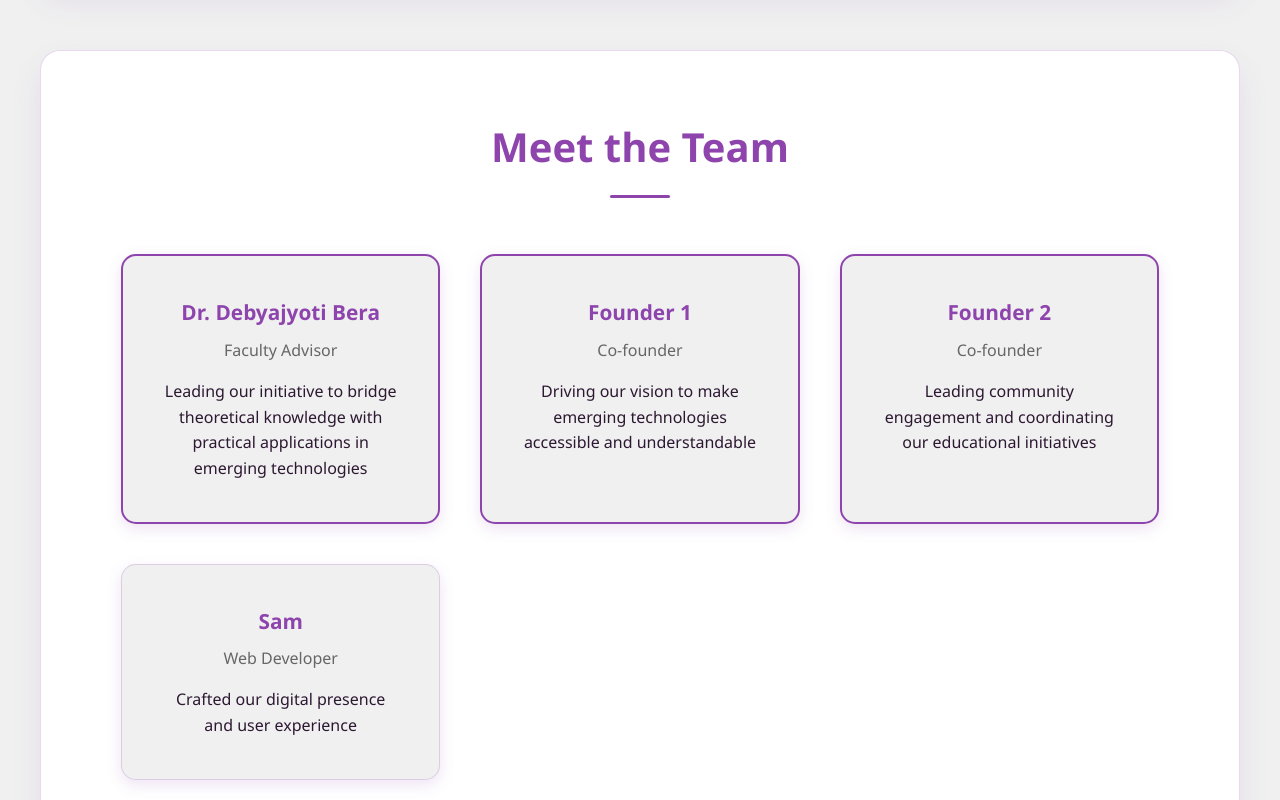
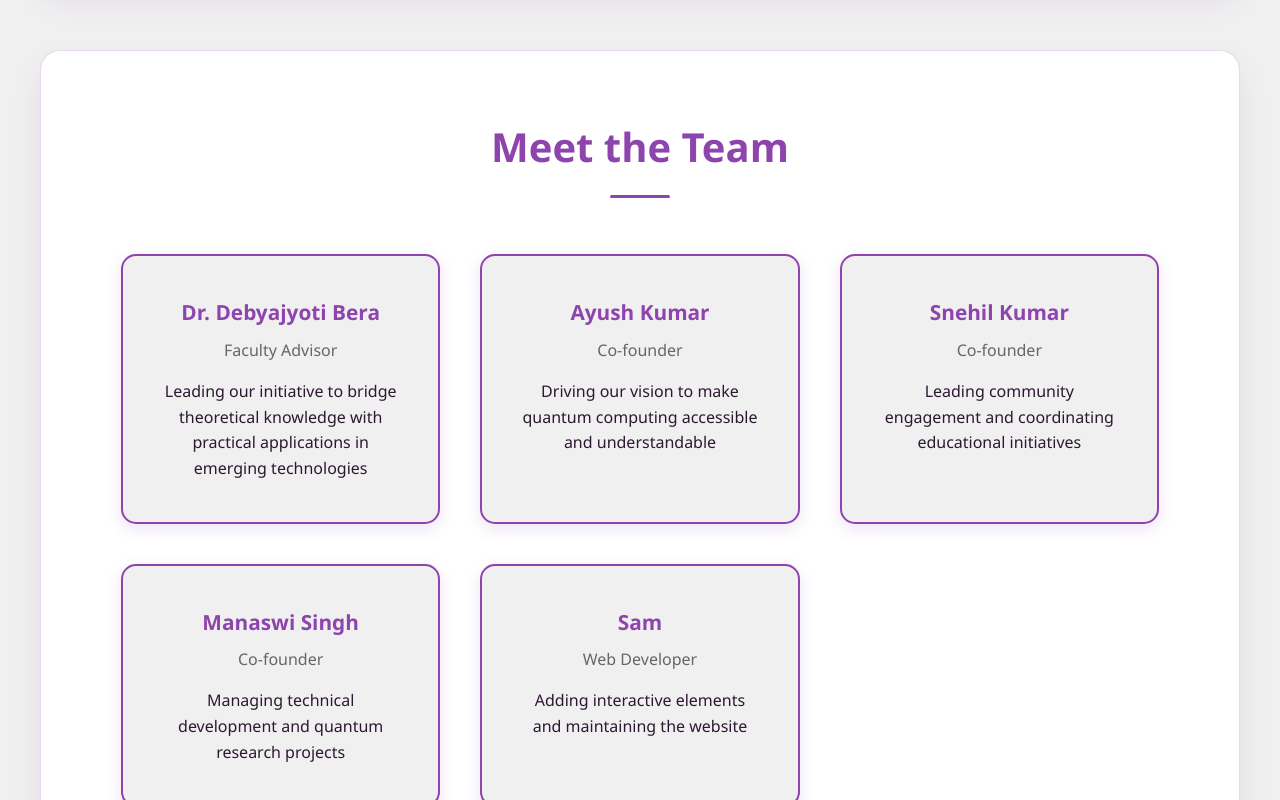
Before and after one commit to Hacker-Sam-is-here/Club-Landing-Page, a plain HTML site: page index.html in a window 1280 px wide. Shown: the part 2000-2800 px from the top of the page. Drawn offline with Linux system fonts and the light colour scheme.

Commit message:
Updated Information

```diff
--- a/index.html
+++ b/index.html
@@ -3,7 +3,7 @@
 <head>
     <meta charset="UTF-8">
     <meta name="viewport" content="width=device-width, initial-scale=1.0">
-    <title>EmergeTech Hub</title>
+    <title>Quantica - The Quantum Computing Club</title>
     <link rel="stylesheet" href="style.css">
     <script defer src="script.js"></script>
 </head>
@@ -11,8 +11,8 @@
     <header>
         <nav>
             <div class="logo">
-                <img src="light.png" alt="EmergeTech Hub Logo" class="logo-light">
-                <img src="dark.png" alt="EmergeTech Hub Logo" class="logo-dark">
+                <img src="light.png" alt="Quantica Logo" class="logo-light">
+                <img src="dark.png" alt="Quantica Logo" class="logo-dark">
             </div>
             <button id="theme-toggle" class="theme-toggle">
                 <span class="theme-toggle-icon">🌙</span>
@@ -21,8 +21,8 @@
     </header>
 
     <section id="home" class="hero">
-        <h1>EmergeTech Hub</h1>
-        <p>Bridging the gap between emerging technologies and practical understanding</p>
+        <h1>Quantica</h1>
+        <p>The Quantum Computing Club</p>
     </section>
 
     <section id="about" class="about">
@@ -64,19 +64,24 @@
                     <p>Leading our initiative to bridge theoretical knowledge with practical applications in emerging technologies</p>
                 </div>
                 <div class="team-card founder">
-                    <h3>Founder 1</h3>
+                    <h3>Ayush Kumar</h3>
                     <p class="role">Co-founder</p>
-                    <p>Driving our vision to make emerging technologies accessible and understandable</p>
+                    <p>Driving our vision to make quantum computing accessible and understandable</p>
                 </div>
                 <div class="team-card founder">
-                    <h3>Founder 2</h3>
+                    <h3>Snehil Kumar</h3>
                     <p class="role">Co-founder</p>
-                    <p>Leading community engagement and coordinating our educational initiatives</p>
+                    <p>Leading community engagement and coordinating educational initiatives</p>
                 </div>
-                <div class="team-card">
+                <div class="team-card founder">
+                    <h3>Manaswi Singh</h3>
+                    <p class="role">Co-founder</p>
+                    <p>Managing technical development and quantum research projects</p>
+                </div>
+                <div class="team-card founder">
                     <h3>Sam</h3>
                     <p class="role">Web Developer</p>
-                    <p>Crafted our digital presence and user experience</p>
+                    <p>Adding interactive elements and maintaining the website</p>
                 </div>
             </div>
         </div>
```
